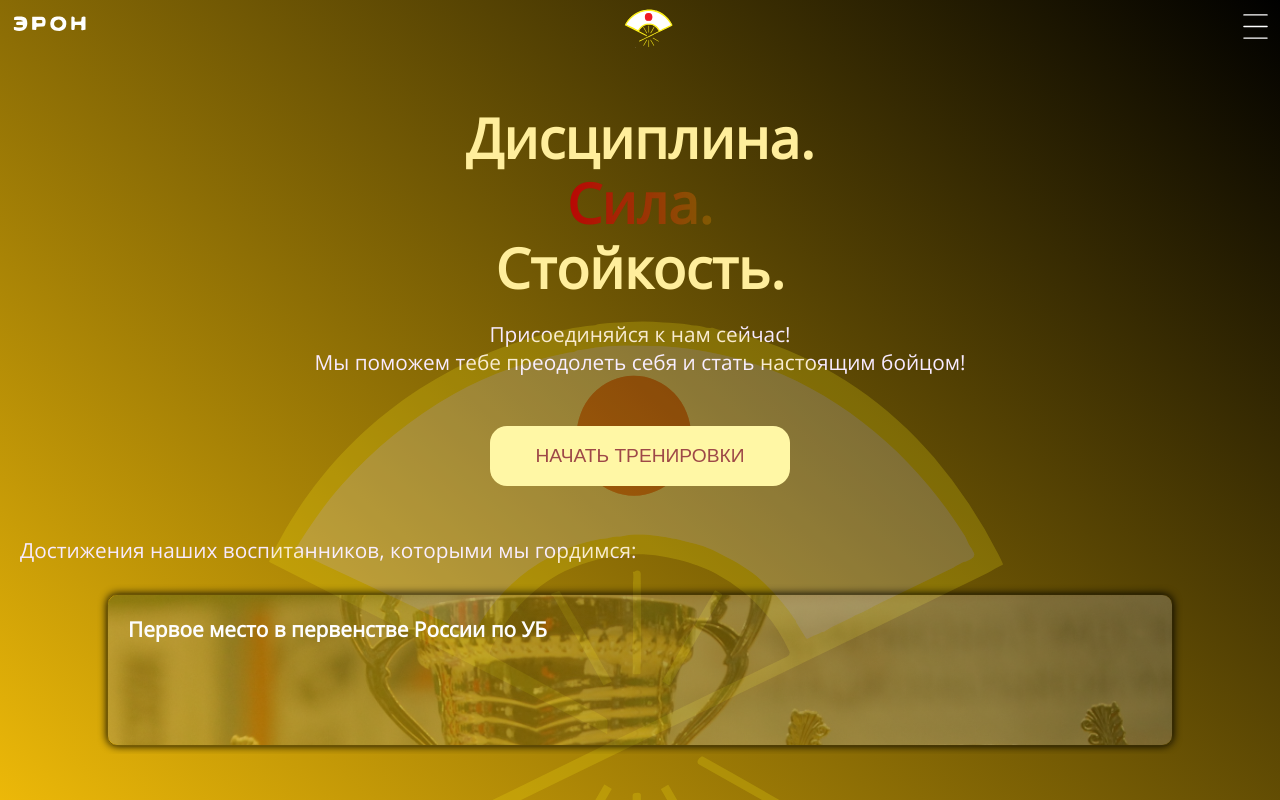
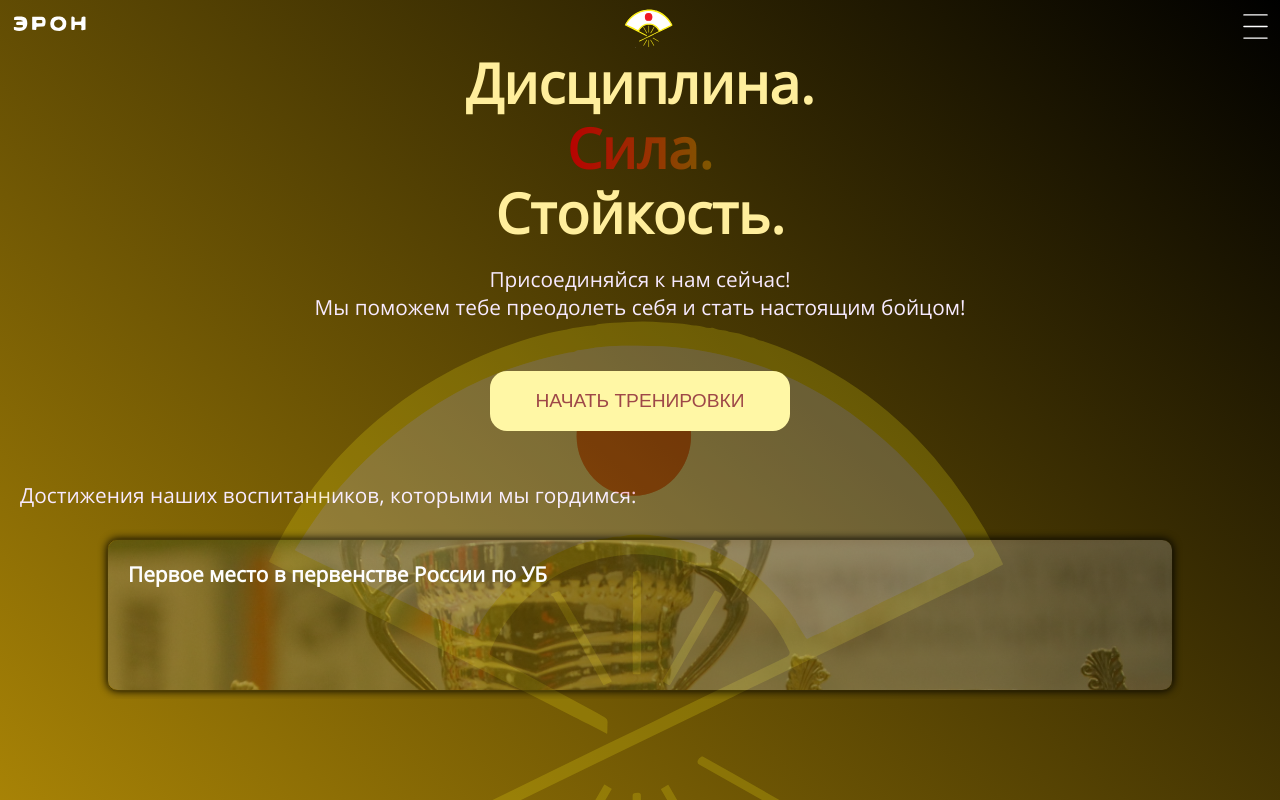
Before and after one commit to Ko1iya/mma, a React (Create React App) app: page / in a window 1280 px wide. Shown: the top 800 px of the page. Built offline with nearby package versions, Linux system fonts and the light colour scheme.

Commit message:
pre redesign

```diff
--- a/src/components/Header/header.module.css
+++ b/src/components/Header/header.module.css
@@ -1,6 +1,9 @@
 .header {
   height: 55px;
   background: #ed1c2300;
+  position: fixed;
+  width: 100vw;
+  z-index: 9999;
 }
 
 .containerHeader {
--- a/src/components/MyApp/myApp.module.css
+++ b/src/components/MyApp/myApp.module.css
@@ -1,5 +1,5 @@
 :root {
-  --extra-height: 100px;
+  --extra-height: 1000px;
 }
 
 .myApp {
```
